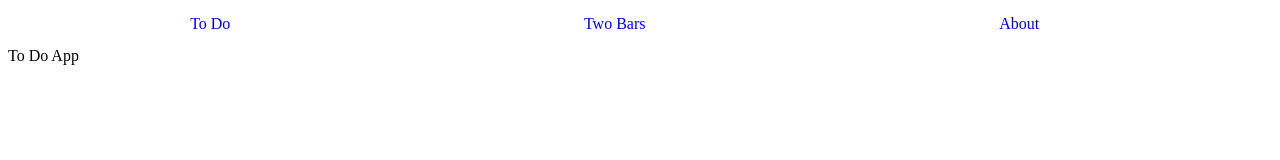
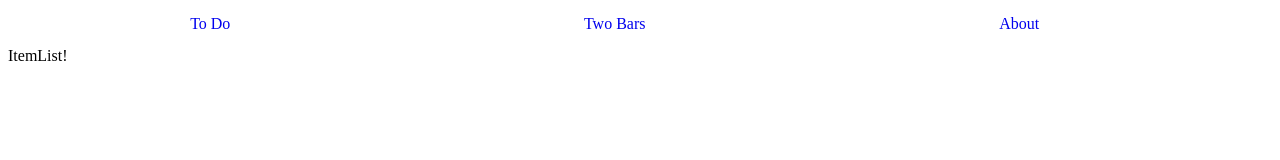
Before and after one commit to imagineLife/reactTransitions, a React app: page /ToDo in a window 1280 px wide. Shown: the top 160 px of the page. Built offline with nearby package versions, Linux system fonts and the light colour scheme.

Commit message:
Renders ItemsList

```diff
--- a/src/components/ToDo/index.js
+++ b/src/components/ToDo/index.js
@@ -1,6 +1,11 @@
 import React from 'react';
 import './index.css';
+import ItemsList from '../ItemsList'
 
 export default function ToDo() {
-    return ( <div>To Do App</div> );
+    return (
+    	<React.Fragment>
+    		<ItemsList />
+    	</React.Fragment>
+    );
 }
```
